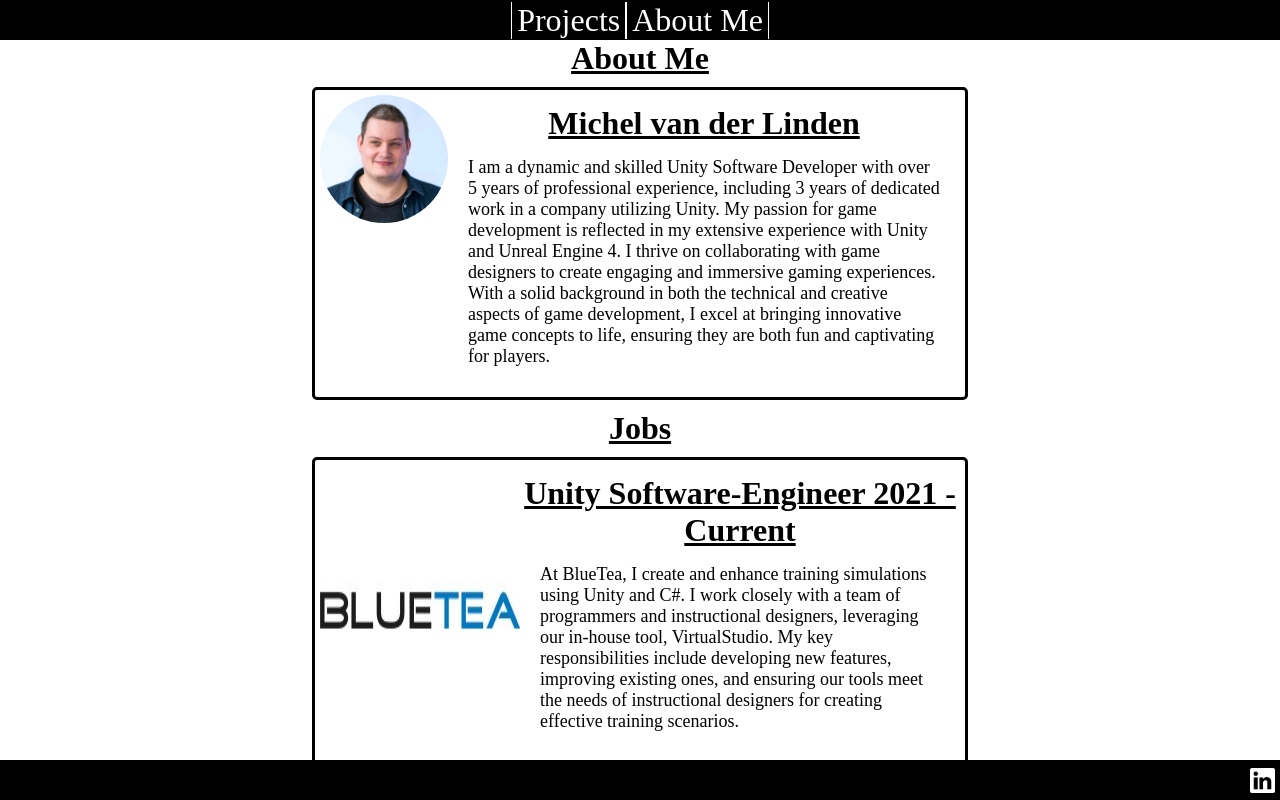
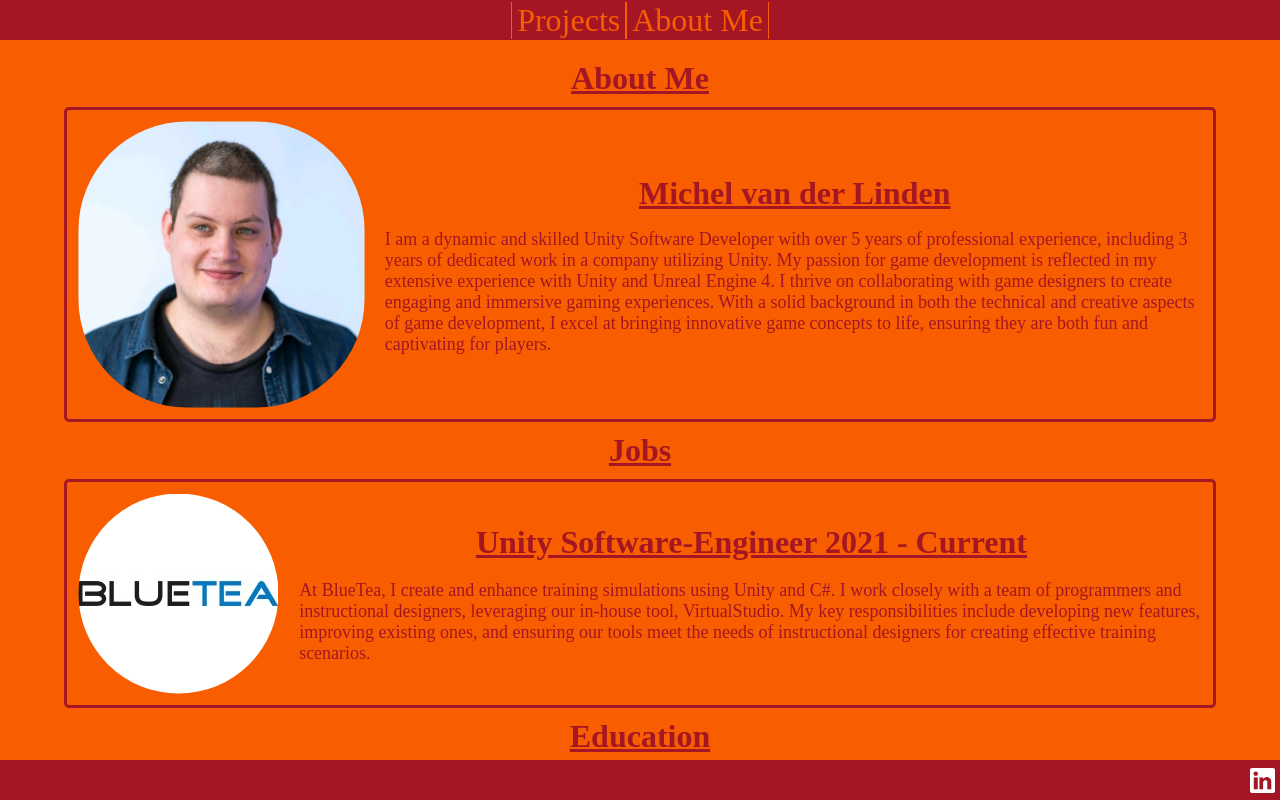
Before and after one commit to AbsoluteTundra/Game-Dev-Portfolio-React, a React (Create React App) app: page / in a window 1280 px wide. Both pictures are taken after a click on the link "About Me". Shown: the top 800 px of the page. Built offline with nearby package versions, Linux system fonts and the light colour scheme.

Commit message:
Update look & design on web & desktop for the about me page

```diff
--- a/src/Pages/AboutMePage.js
+++ b/src/Pages/AboutMePage.js
@@ -14,7 +14,7 @@ class AboutMePage extends Component {
         <h1>About Me</h1>
 
         <div className='ExperienceBlock'>
-          <img className ="ProfilePicture" src="me.jpg"></img>
+          <img src="me.jpg"></img>
           <div>
             <h1>Michel van der Linden</h1>
             <p>I am a dynamic and skilled Unity Software Developer with over 5 years of professional experience, including 3 years of dedicated work in a company utilizing Unity. My passion for game development is reflected in my extensive experience with Unity and Unreal Engine 4. I thrive on collaborating with game designers to create engaging and immersive gaming experiences. With a solid background in both the technical and creative aspects of game development, I excel at bringing innovative game concepts to life, ensuring they are both fun and captivating for players.</p>
--- a/src/Styles/AboutMePageStyle.css
+++ b/src/Styles/AboutMePageStyle.css
@@ -5,28 +5,65 @@
     width: 20%;
 }
 
-p
-{
-    margin-left: 5px;
-    margin-right: 5px;
-
-}
-
 .ExperienceBlock
 {
     display: flex;
     flex-direction: row;
-    margin:auto;
-    width: 50%;
     border-color: var(--primary);
     border-style: solid;
     border-radius: 5px;
-    margin-top: 10px;
-    margin-bottom: 10px;
-    padding: 5px;
+    margin-left: 5%;
+    margin-right: 5%;
+    align-items: center;
+}
+
+.ExperienceBlock h1
+{
+    padding: 1%;
 }
 
 .ExperienceBlock p
 {
-    padding: 15px;
+    padding: 1%;
 }
+
+/* Mobile*/
+@media only screen and (max-width: 768px)
+{
+    .ExperienceBlock p
+    {
+        font-size: calc(0.25vw + 1vh);
+    }
+
+    .ExperienceBlock h1
+    {
+        font-size: calc(1vw + 1vh);
+    }
+}
+
+/*Desktop*/
+@media (min-width:1281px)
+{
+    .ExperienceBlock
+    {
+        margin-left: 25%;
+        margin-right: 25%;
+    }
+
+    .ExperienceBlock p
+    {
+        font-size: calc(0.75vw + 1vh);
+    }
+
+    .ExperienceBlock h1
+    {
+        font-size: calc(1vw + 1vh);
+    }
+}
+
+.ExperienceBlock img
+{
+    width: 25%;
+    padding: 1%;
+    border-radius: 120px;
+}
--- a/src/Styles/GlobalStyle.css
+++ b/src/Styles/GlobalStyle.css
@@ -1,7 +1,7 @@
 :root {
-    --primary: #000000;
-    --secondary: #ffffff;
-    --hover: darkgray;
+    --primary: #A41623;
+    --secondary: #F85E00;
+    --hover: #FFB563;
 }
 
 html
@@ -33,8 +33,8 @@ html::-webkit-scrollbar
 
 body
 {
-    margin-bottom: 40px;
-    margin-top: 40px;
+    margin-bottom: 60px;
+    margin-top: 60px;
     margin-left: 0px;
     margin-right: 0px;
 }
--- a/src/Styles/ProjectGalleryPageStyle.css
+++ b/src/Styles/ProjectGalleryPageStyle.css
@@ -48,11 +48,8 @@
 .ProjectSection > p
 {
     flex-grow: 1;
-}
-
-.ProjectSectionSelected > p
-{
-    flex-grow: 1;
+    padding-left: 1%;
+    padding-right: 1%;
 }
 
 .ProjectImage
--- a/src/Styles/ProjectPageStyle.css
+++ b/src/Styles/ProjectPageStyle.css
@@ -22,6 +22,7 @@
     margin-bottom: 1%;
     width: 75%;
     border-style: solid;
+    border-color: var(--primary);
 }
 
 .ProjectPageParagraph
@@ -49,6 +50,7 @@ div
 {
     width: 75%;
     border-style: solid;
+    border-color: var(--primary);
 }
 
 .ProjectTrailerContainer
@@ -76,4 +78,5 @@ div
     width: 100%;
     height: 100%;
     border-style: solid;
+    border-color: var(--primary);
 }
```
